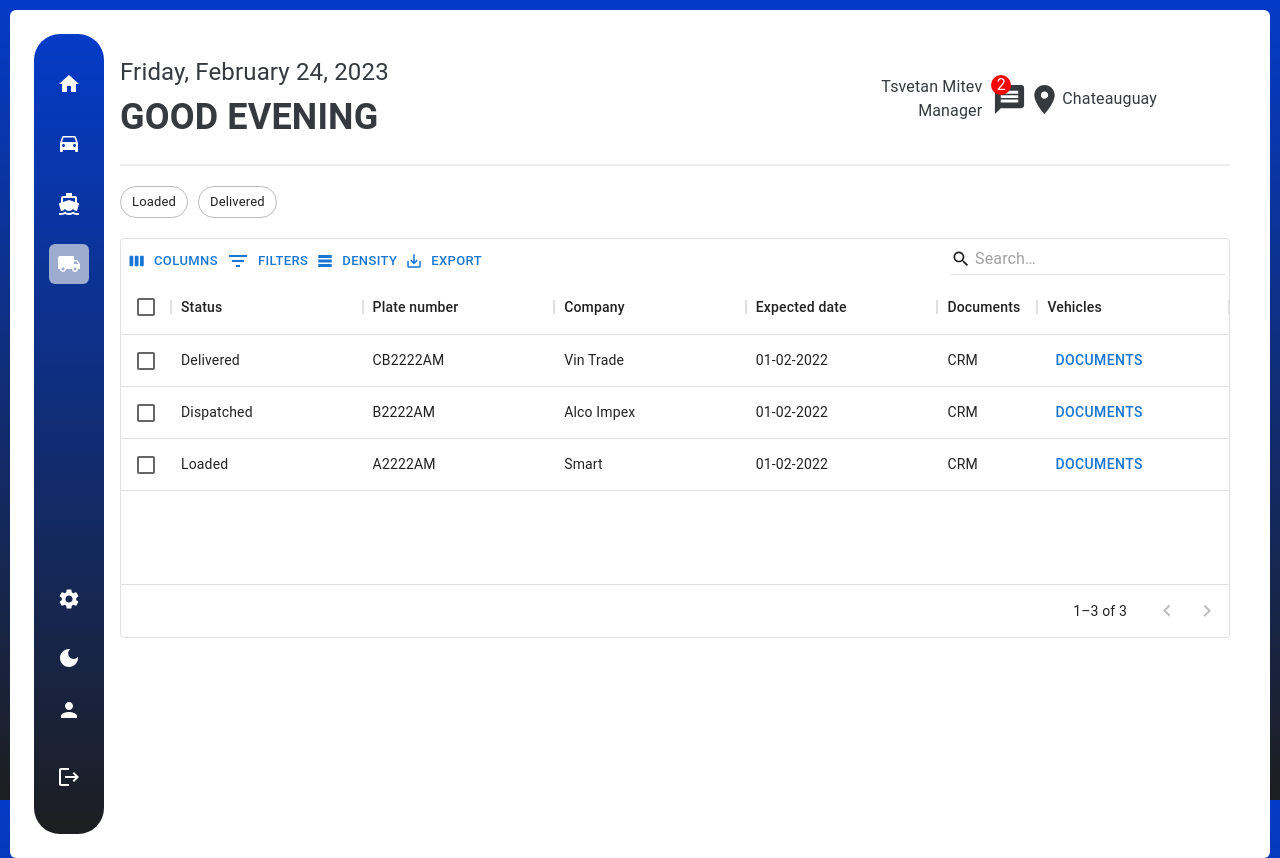
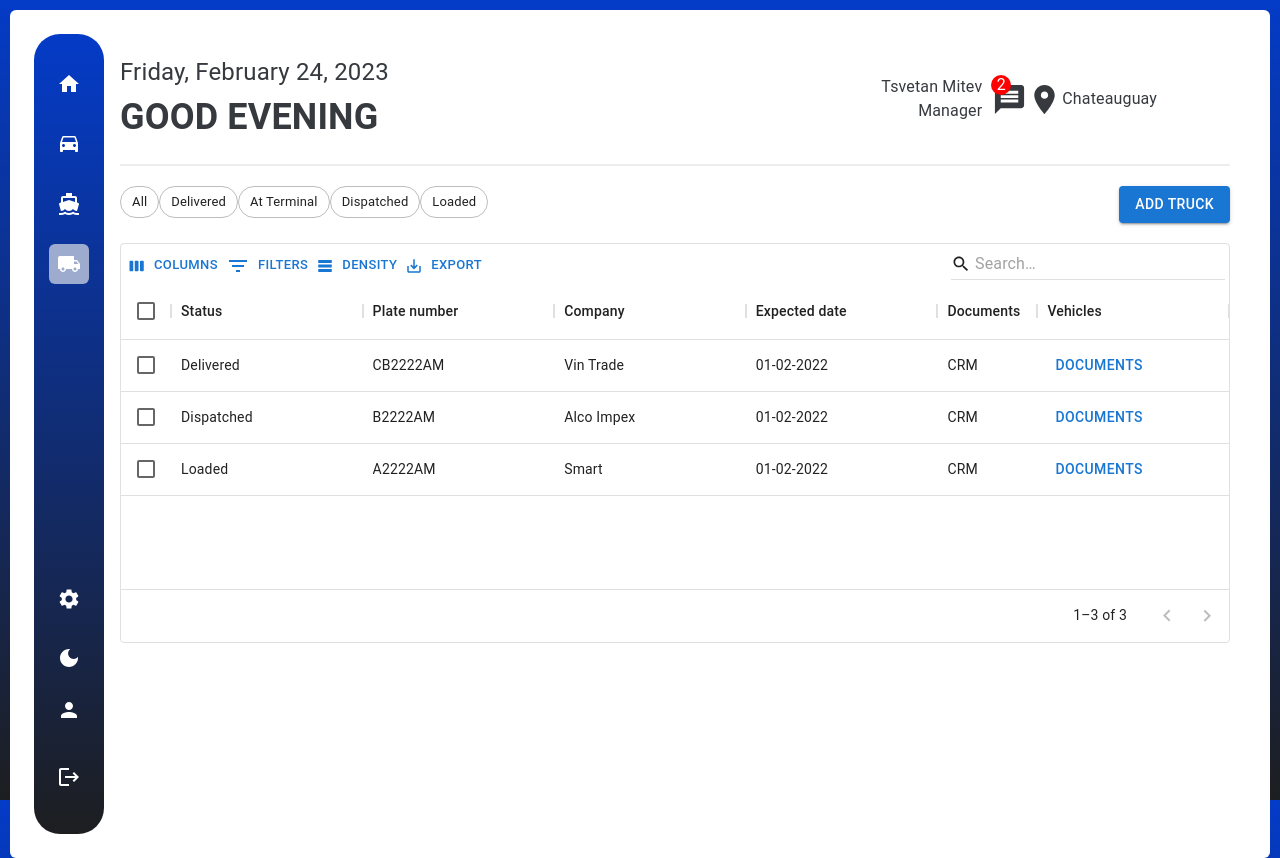
Before and after one commit to trayan16/cargo-project, a React (Create React App) app: page /trucks in a window 1280 px wide. Built offline with nearby package versions, Linux system fonts and the light colour scheme; no server answers.

Commit message:
Vehicles, containers and truck dialogs

```diff
--- a/src/axiosInstance.ts
+++ b/src/axiosInstance.ts
@@ -1,7 +1,7 @@
 import axios from 'axios';
 
 const axiosIntance = axios.create({
-    baseURL: 'http://localhost:5000',
+    baseURL: 'http://work.eba-prvrng5h.us-east-1.elasticbeanstalk.com',
     headers: {
         'Content-Type': 'application/json',
     },
--- a/src/pages/Vehicles/VehicleDialog.tsx
+++ b/src/components/CommonDialog/index.tsx
@@ -17,19 +17,19 @@ const Transition = React.forwardRef(function Transition(
 ) {
   return <Slide direction="up" ref={ref} {...props} />;
 });
-interface VehicleDialogProps {
+interface CommonDialogProps {
     handleToggleOpen: () => void;
+    children?: React.ReactNode
     open: boolean;
+    title?: string;
   }
-export const VehicleDialog: React.FC<VehicleDialogProps> = ({open, handleToggleOpen}) => {
+export const CommonDialog: React.FC<CommonDialogProps> = ({open, title, handleToggleOpen, children}) => {
 
   return (
     <div>
-      <Button variant="contained" onClick={handleToggleOpen}>
-        Add Vehicle
-      </Button>
       <Dialog
-        fullScreen
+        fullWidth
+        maxWidth="lg"
         open={open}
         onClose={handleToggleOpen}
         TransitionComponent={Transition}
@@ -45,13 +45,14 @@ export const VehicleDialog: React.FC<VehicleDialogProps> = ({open, handleToggleO
               <CloseIcon />
             </IconButton>
             <Typography sx={{ ml: 2, flex: 1 }} variant="h6" component="div">
-              Sound
+              {title}
             </Typography>
             <Button autoFocus color="inherit" onClick={handleToggleOpen}>
               save
             </Button>
           </Toolbar>
         </AppBar>
+        {children}
       </Dialog>
     </div>
   );
--- /dev/null
+++ b/src/pages/Containers/ContainerForm.tsx
@@ -0,0 +1,14 @@
+import * as React from 'react';
+
+interface ContainerFormProps {
+    handleToggleOpen?: () => void;
+    open?: boolean;
+  }
+export const ContainerForm: React.FC<ContainerFormProps> = () => {
+
+  return (
+    <div>
+      ContainerForm
+    </div>
+  );
+}
--- a/src/pages/Containers/index.tsx
+++ b/src/pages/Containers/index.tsx
@@ -1,12 +1,14 @@
 import React, { useContext } from 'react';
-import { Chip } from "@mui/material";
+import { Button, Chip } from "@mui/material";
 import Box from "@mui/material/Box";
 import { DataGrid, GridColDef, GridRenderCellParams } from '@mui/x-data-grid';
 import { GridToolbar } from "@mui/x-data-grid/components";
 import { WindowContext } from "../../context/WindowContextProvider";
 import axiosIntance from '../../axiosInstance';
 import BasicMenu from '../Vehicles/ActionMenu';
-import { TRUCK_STATUSES } from '../../utils';
+import { GridActions, TRUCK_STATUSES } from '../../utils';
+import { CommonDialog } from '../../components/CommonDialog';
+import { ContainerForm } from './ContainerForm';
 const columns: GridColDef[] = [
   {
     field: 'status',
@@ -66,7 +68,11 @@ const rows: IContainer[] = [
     { id: "3", status: TRUCK_STATUSES.LOADED, containerNumber: "A2222AM", shippingLine: "Smart", expectedDate: "01-02-2022", documents: ["CRM"], vehicles: ["CRM"] },
   ];
 export const Containers = () => {
+  const [open, setOpen] = React.useState(false);
   const { clientWidth } = useContext(WindowContext);
+  const handleToggleOpen = () => {
+    setOpen(!open);
+  };
   const getContainers = async () => {
     const res = await axiosIntance.get('/containers');
     console.log(res, "RES")
@@ -82,10 +88,23 @@ export const Containers = () => {
   };
   return (
     <Box sx={{ flexGrow: 1 }}>
-      <div style={{marginBottom: 20, display: "flex", gap: 10}}>
-        <Chip clickable onClick={handleClick} label="Loaded" variant="outlined" />
-        <Chip clickable onClick={handleClick} label="Delivered" variant="outlined" />
-      </div>
+      <GridActions>
+        <div>
+          <Chip clickable onClick={handleClick} label="All" variant="outlined" />
+          <Chip clickable onClick={handleClick} label="Delivered" variant="outlined" />
+          <Chip clickable onClick={handleClick} label="At Terminal" variant="outlined" />
+          <Chip clickable onClick={handleClick} label="Dispatched" variant="outlined" />
+          <Chip clickable onClick={handleClick} label="Loaded" variant="outlined" />
+        </div>
+        <div>
+          <Button variant="contained" onClick={handleToggleOpen}>
+            Add Container
+          </Button>
+          <CommonDialog title="Add Container" open={open} handleToggleOpen={handleToggleOpen}>
+            <ContainerForm />
+          </CommonDialog>
+        </div>
+      </GridActions>
         <div style={{ height: 400, width: '100%' }}>
       <DataGrid
         onSelectionModelChange={itm => console.log(itm)}
--- /dev/null
+++ b/src/pages/Trucks/TruckForm.tsx
@@ -0,0 +1,14 @@
+import * as React from 'react';
+
+interface TruckFormProps {
+    handleToggleOpen?: () => void;
+    open?: boolean;
+  }
+export const TruckForm: React.FC<TruckFormProps> = () => {
+
+  return (
+    <div>
+      TruckForm
+    </div>
+  );
+}
--- a/src/pages/Trucks/index.tsx
+++ b/src/pages/Trucks/index.tsx
@@ -1,12 +1,14 @@
 import React, { useContext } from 'react';
-import { Chip } from "@mui/material";
+import { Button, Chip } from "@mui/material";
 import Box from "@mui/material/Box";
 import { DataGrid, GridColDef, GridRenderCellParams } from '@mui/x-data-grid';
 import { GridToolbar } from "@mui/x-data-grid/components";
 import { WindowContext } from "../../context/WindowContextProvider";
 import axiosIntance from '../../axiosInstance';
 import BasicMenu from '../Vehicles/ActionMenu';
-import { TRUCK_STATUSES } from '../../utils';
+import { GridActions, TRUCK_STATUSES } from '../../utils';
+import { CommonDialog } from '../../components/CommonDialog';
+import { TruckForm } from './TruckForm';
 const columns: GridColDef[] = [
   {
     field: 'status',
@@ -66,7 +68,12 @@ const rows: ITruck[] = [
   { id: "3", status: TRUCK_STATUSES.LOADED, plateNumber: "A2222AM", company: "Smart", expectedDate: "01-02-2022", documents: ["CRM"], vehicles: ["CRM"] },
 ];
 export const Trucks = () => {
+  const [open, setOpen] = React.useState(false);
   const { clientWidth } = useContext(WindowContext);
+
+  const handleToggleOpen = () => {
+    setOpen(!open);
+  };
   const getTrucks = async () => {
     const res = await axiosIntance.get<ITruck[]>('/trucks');
     console.log(res.data[0].id, "RES")
@@ -82,10 +89,23 @@ export const Trucks = () => {
   };
   return (
     <Box sx={{ flexGrow: 1 }}>
-      <div style={{marginBottom: 20, display: "flex", gap: 10}}>
-        <Chip clickable onClick={handleClick} label="Loaded" variant="outlined" />
-        <Chip clickable onClick={handleClick} label="Delivered" variant="outlined" />
-      </div>
+      <GridActions>
+        <div>
+          <Chip clickable onClick={handleClick} label="All" variant="outlined" />
+          <Chip clickable onClick={handleClick} label="Delivered" variant="outlined" />
+          <Chip clickable onClick={handleClick} label="At Terminal" variant="outlined" />
+          <Chip clickable onClick={handleClick} label="Dispatched" variant="outlined" />
+          <Chip clickable onClick={handleClick} label="Loaded" variant="outlined" />
+        </div>
+        <div>
+          <Button variant="contained" onClick={handleToggleOpen}>
+            Add Truck
+          </Button>
+          <CommonDialog title="Add Truck" open={open} handleToggleOpen={handleToggleOpen}>
+            <TruckForm />
+          </CommonDialog>
+        </div>
+      </GridActions>
         <div style={{ height: 400, width: '100%' }}>
       <DataGrid
         onSelectionModelChange={itm => console.log(itm)}
--- /dev/null
+++ b/src/pages/Vehicles/VehicleForm.tsx
@@ -0,0 +1,14 @@
+import * as React from 'react';
+
+interface VehicleFormProps {
+    handleToggleOpen?: () => void;
+    open?: boolean;
+  }
+export const VehicleForm: React.FC<VehicleFormProps> = () => {
+
+  return (
+    <div>
+      Vehicle Form
+    </div>
+  );
+}
--- a/src/pages/Vehicles/index.tsx
+++ b/src/pages/Vehicles/index.tsx
@@ -6,13 +6,10 @@ import { GridToolbar } from "@mui/x-data-grid/components";
 import { WindowContext } from "../../context/WindowContextProvider";
 import BasicMenu from './ActionMenu';
 import axiosIntance from '../../axiosInstance';
-import styled from 'styled-components';
-import { VehicleDialog } from './VehicleDialog';
-const GridActions = styled.div`
-  display: flex;
-  justify-content: space-between;
-  margin-bottom: 20px;
-`
+import { VehicleForm } from './VehicleForm';
+import { CommonDialog } from '../../components/CommonDialog';
+import { GridActions } from '../../utils';
+
 const columns: GridColDef[] = [
   { field: 'vehicle', headerName: 'Vehicle', flex: 1, },
   { field: 'status', headerName: 'Status', flex: 1 },
@@ -99,14 +96,19 @@ export const Vehicles = () => {
     <Box sx={{ flexGrow: 1 }}>
       <GridActions>
         <div>
-        <Chip clickable onClick={handleClick} label="All" variant="outlined" />
-        <Chip clickable onClick={handleClick} label="Delivered" variant="outlined" />
-        <Chip clickable onClick={handleClick} label="At Terminal" variant="outlined" />
-        <Chip clickable onClick={handleClick} label="Dispatched" variant="outlined" />
-        <Chip clickable onClick={handleClick} label="Loaded" variant="outlined" />
+          <Chip clickable onClick={handleClick} label="All" variant="outlined" />
+          <Chip clickable onClick={handleClick} label="Delivered" variant="outlined" />
+          <Chip clickable onClick={handleClick} label="At Terminal" variant="outlined" />
+          <Chip clickable onClick={handleClick} label="Dispatched" variant="outlined" />
+          <Chip clickable onClick={handleClick} label="Loaded" variant="outlined" />
         </div>
         <div>
-          <VehicleDialog open={open} handleToggleOpen={handleToggleOpen} />
+          <Button variant="contained" onClick={handleToggleOpen}>
+            Add Vehicle
+          </Button>
+          <CommonDialog title="Add Vehicle" open={open} handleToggleOpen={handleToggleOpen}>
+            <VehicleForm />
+          </CommonDialog>
         </div>
       </GridActions>
       <div style={{ height: 400, width: '100%' }}>
--- a/src/utils/index.ts
+++ b/src/utils/index.ts
@@ -1,3 +1,4 @@
+import styled from 'styled-components';
 export const mobileVersionWidth = 900;
 export type IVehicleStatus = {
     [key: string]: string;
@@ -12,3 +13,8 @@ export enum TRUCK_STATUSES {
     "DISPATCHED" = "Dispatched",
     "DELIVERED" = "Delivered",
 }
+export const GridActions = styled.div`
+  display: flex;
+  justify-content: space-between;
+  margin-bottom: 20px;
+`
```
